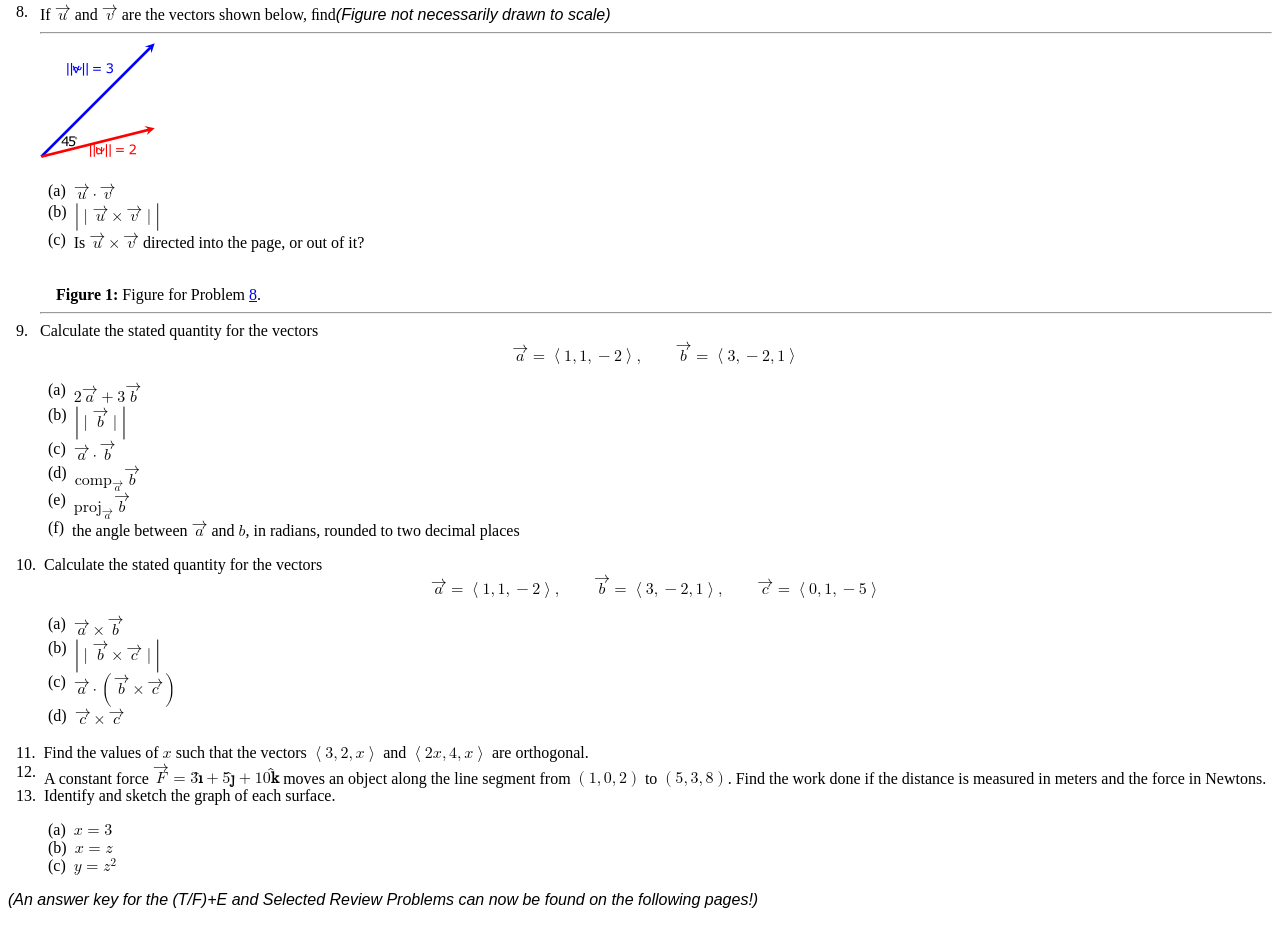
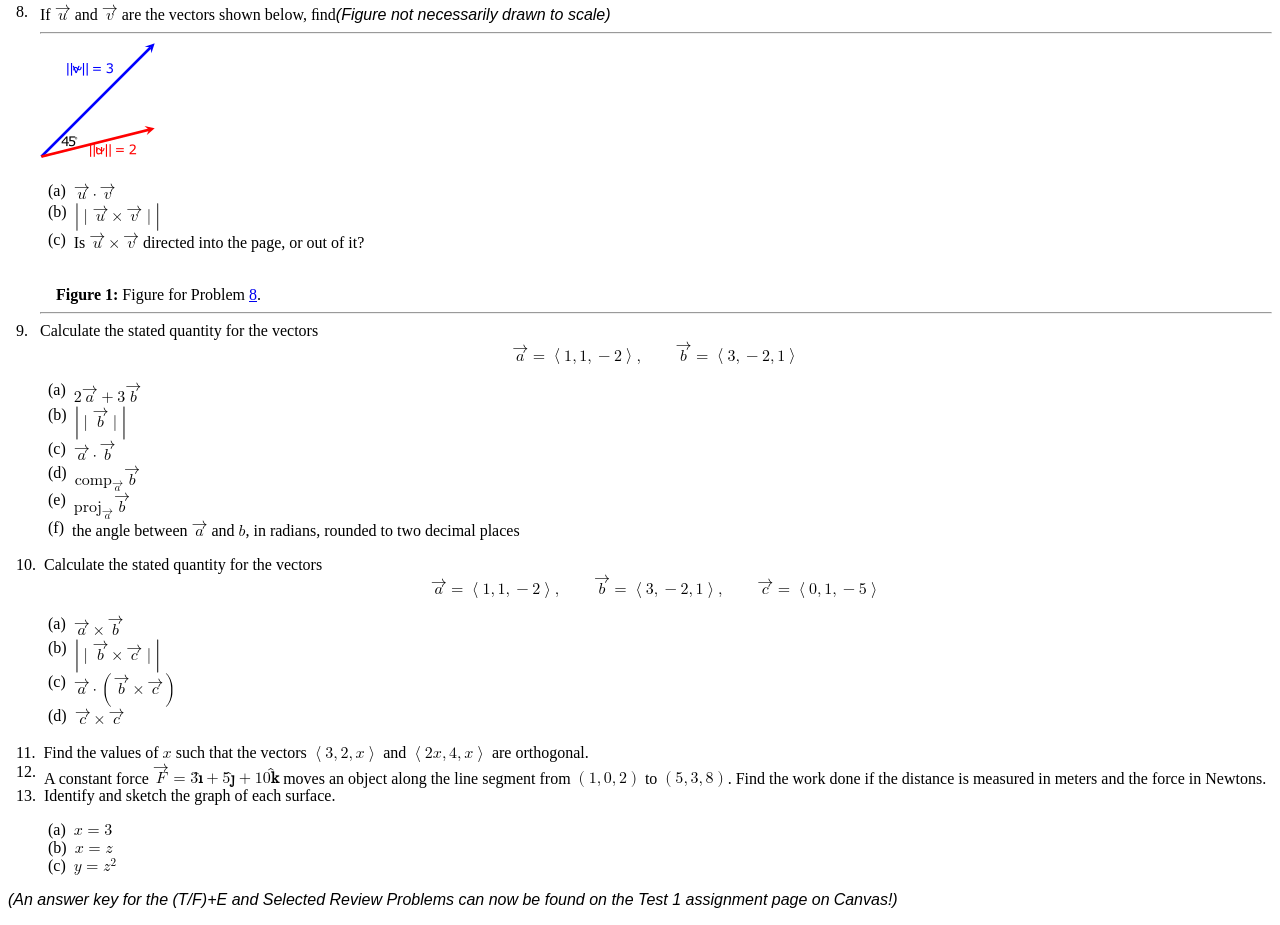
Before and after one commit to christinelindcole/25SQ-1336, a plain HTML site: page 25SQ-Math-1336-Test1-Review-Problems-wsh.html in a window 1280 px wide. Shown: the part 2186-3111 px from the top of the page. Drawn offline with nearby package versions, Linux system fonts and the light colour scheme; some packages are replaced by stand-ins of ours.

Commit message:
Add files via upload

```diff
--- a/25SQ-Math-1336-Test1-Review-Problems-wsh.html
+++ b/25SQ-Math-1336-Test1-Review-Problems-wsh.html
@@ -1856,7 +1856,9 @@ class="MathClass-rel">=</mo> <msup><mrow
 
 
 <!--l. 389--><p class="noindent" ><span
-class="cmssi-10">(An answer key for the (T/F)+E and Selected Review Problems can now be found on the following pages!)</span>
+class="cmssi-10">(An answer key for the (T/F)+E and Selected Review Problems can now be found on the Test 1 assignment page on</span>
+<span
+class="cmssi-10">Canvas!)</span>
 <a
  id="x1-6000doc"></a>
 </p>
```
Also changed, not shown: 4 other files.
